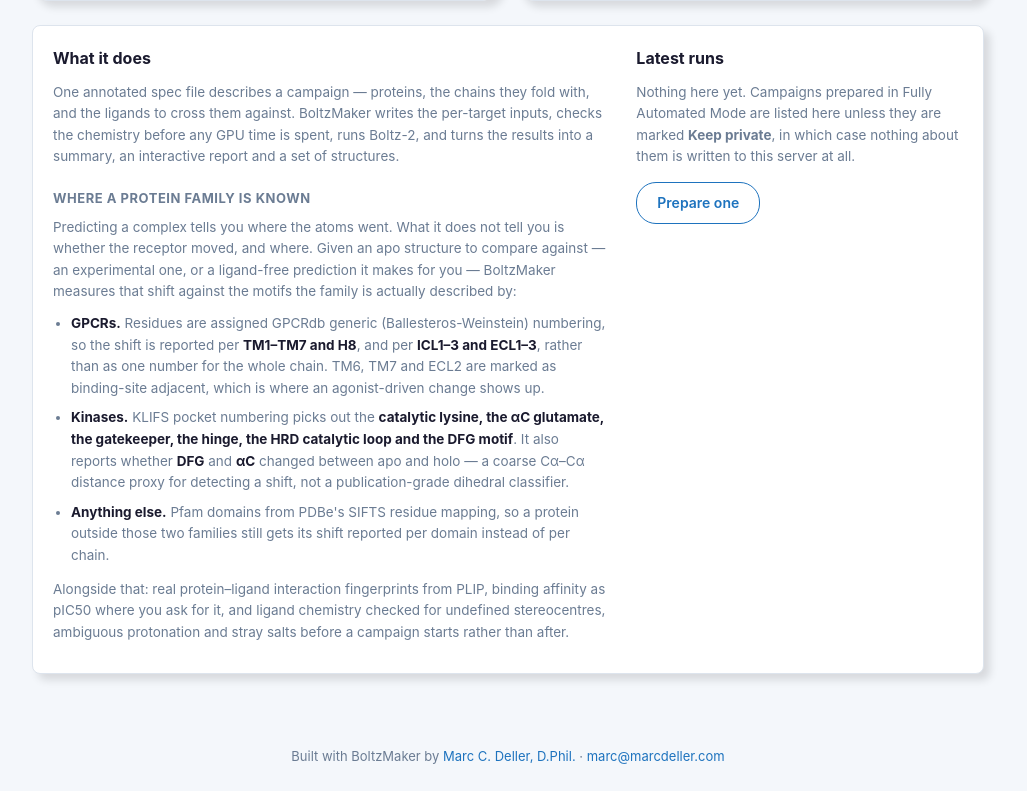
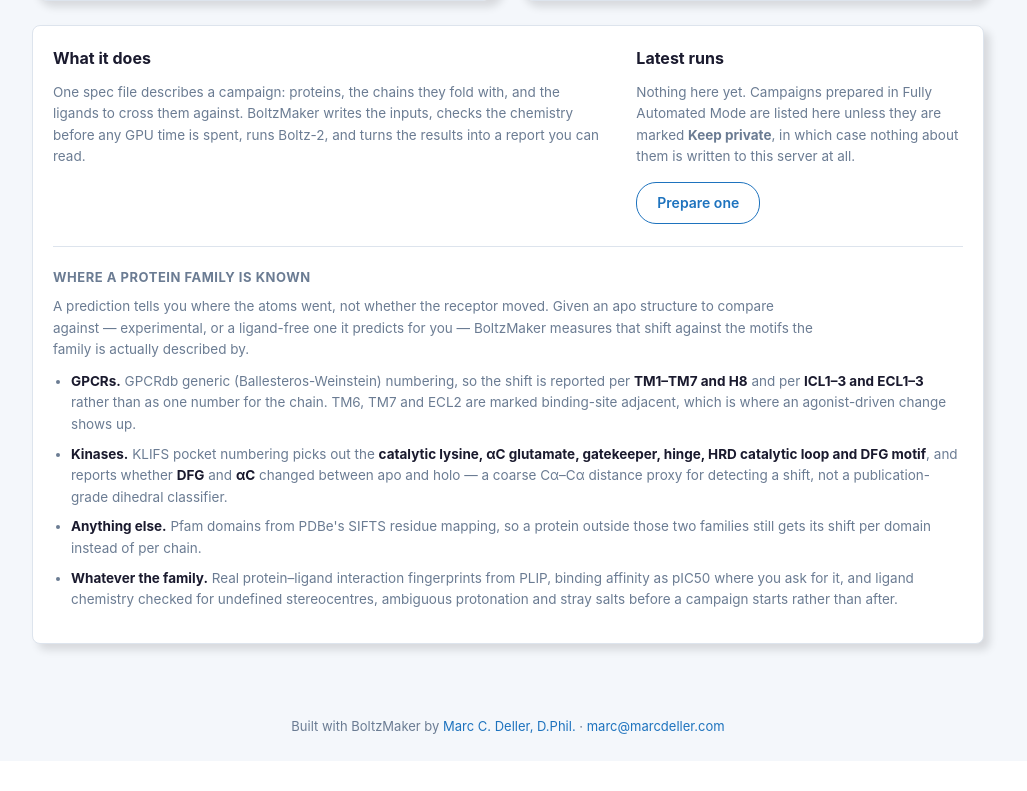
Before and after one commit to bellcheddar/BoltzMaker, a Flask app: page / in a window 1280 px wide. Shown: the part 545-1336 px from the top of the page, without its empty margins (132-1159 px from the left). After the commit the page ends 1279 px from the top, so only its background shows below. Run offline with Flask 3, Linux system fonts and the light colour scheme.

Commit message:
Landing page: shorten the intro, give the family section the full width
"What it does" is about half as long: it now says what a campaign is and what
happens to it, and stops. The detail was competing with the section beneath it
for the same reader.

"Where a protein family is known" moves below both columns and runs the full
width. It was set in the left column at half the measure of everything around it,
which is a poor place for four bullets of dense description.

The paragraph that used to dangle underneath -- PLIP fingerprints, pIC50, the
ligand chemistry checks -- is now a fourth bullet. Those are not family-specific,
so it reads "Whatever the family", which is both accurate and the distinction
worth drawing next to the three that are.

Co-Authored-By: Claude Opus 5 <noreply@anthropic.com>
Claude-Session: https://claude.ai/code/session_013Berx5YBoFWtvXMTRmrJd9

```diff
--- a/web/static/css/brand.css
+++ b/web/static/css/brand.css
@@ -122,6 +122,11 @@ img, canvas { max-width: 100%; height: auto; }
 .md-intro-grid h2 { margin: 0 0 10px; }
 .md-intro-grid .md-sub { margin: 20px 0 8px; }
 .md-intro-lead { font-size: 13.5px; color: var(--md-text-muted); margin: 0 0 10px; max-width: 68ch; }
+/* Below both columns, so the bullets get the full measure rather than half of it. */
+.md-intro-full { margin-top: 22px; padding-top: 20px; border-top: 1px solid var(--md-border); }
+.md-intro-full .md-sub { margin-top: 0; }
+.md-intro-full .md-intro-list { max-width: none; }
+.md-intro-full .md-intro-lead { max-width: 90ch; }
 .md-intro-list { margin: 0 0 12px; padding-left: 18px; font-size: 13.5px; color: var(--md-text-muted); }
 .md-intro-list li { margin-bottom: 8px; }
 .md-intro-list b { color: var(--md-text); }
--- a/web/templates/index.html
+++ b/web/templates/index.html
@@ -41,34 +41,10 @@
   <div class="md-intro-grid">
     <div>
       <h2>What it does</h2>
-      <p class="md-intro-lead">One annotated spec file describes a campaign &mdash; proteins, the
-        chains they fold with, and the ligands to cross them against. BoltzMaker writes the
-        per-target inputs, checks the chemistry before any GPU time is spent, runs Boltz-2, and
-        turns the results into a summary, an interactive report and a set of structures.</p>
-
-      <h3 class="md-sub">Where a protein family is known</h3>
-      <p class="md-intro-lead">Predicting a complex tells you where the atoms went. What it does
-        not tell you is whether the receptor moved, and where. Given an apo structure to compare
-        against &mdash; an experimental one, or a ligand-free prediction it makes for you &mdash;
-        BoltzMaker measures that shift against the motifs the family is actually described by:</p>
-      <ul class="md-intro-list">
-        <li><b>GPCRs.</b> Residues are assigned GPCRdb generic (Ballesteros-Weinstein) numbering,
-          so the shift is reported per <b>TM1&ndash;TM7 and H8</b>, and per <b>ICL1&ndash;3 and
-          ECL1&ndash;3</b>, rather than as one number for the whole chain. TM6, TM7 and ECL2 are
-          marked as binding-site adjacent, which is where an agonist-driven change shows up.</li>
-        <li><b>Kinases.</b> KLIFS pocket numbering picks out the <b>catalytic lysine, the
-          &alpha;C glutamate, the gatekeeper, the hinge, the HRD catalytic loop and the DFG
-          motif</b>. It also reports whether <b>DFG</b> and <b>&alpha;C</b> changed between apo
-          and holo &mdash; a coarse C&alpha;&ndash;C&alpha; distance proxy for detecting a shift,
-          not a publication-grade dihedral classifier.</li>
-        <li><b>Anything else.</b> Pfam domains from PDBe's SIFTS residue mapping, so a protein
-          outside those two families still gets its shift reported per domain instead of per
-          chain.</li>
-      </ul>
-      <p class="md-intro-lead">Alongside that: real protein&ndash;ligand interaction fingerprints
-        from PLIP, binding affinity as pIC50 where you ask for it, and ligand chemistry checked
-        for undefined stereocentres, ambiguous protonation and stray salts before a campaign
-        starts rather than after.</p>
+      <p class="md-intro-lead">One spec file describes a campaign: proteins, the chains they fold
+        with, and the ligands to cross them against. BoltzMaker writes the inputs, checks the
+        chemistry before any GPU time is spent, runs Boltz-2, and turns the results into a report
+        you can read.</p>
     </div>
 
     <div>
@@ -96,5 +72,32 @@
       {% endif %}
     </div>
   </div>
+
+  {#  Full width, below both columns: the bullets are long enough that squeezing them
+      into the left column set them at half the measure of everything around them.  #}
+  <div class="md-intro-full">
+    <h3 class="md-sub">Where a protein family is known</h3>
+    <p class="md-intro-lead">A prediction tells you where the atoms went, not whether the receptor
+      moved. Given an apo structure to compare against &mdash; experimental, or a ligand-free one
+      it predicts for you &mdash; BoltzMaker measures that shift against the motifs the family is
+      actually described by.</p>
+    <ul class="md-intro-list">
+      <li><b>GPCRs.</b> GPCRdb generic (Ballesteros-Weinstein) numbering, so the shift is reported
+        per <b>TM1&ndash;TM7 and H8</b> and per <b>ICL1&ndash;3 and ECL1&ndash;3</b> rather than as
+        one number for the chain. TM6, TM7 and ECL2 are marked binding-site adjacent, which is
+        where an agonist-driven change shows up.</li>
+      <li><b>Kinases.</b> KLIFS pocket numbering picks out the <b>catalytic lysine, &alpha;C
+        glutamate, gatekeeper, hinge, HRD catalytic loop and DFG motif</b>, and reports whether
+        <b>DFG</b> and <b>&alpha;C</b> changed between apo and holo &mdash; a coarse
+        C&alpha;&ndash;C&alpha; distance proxy for detecting a shift, not a publication-grade
+        dihedral classifier.</li>
+      <li><b>Anything else.</b> Pfam domains from PDBe's SIFTS residue mapping, so a protein
+        outside those two families still gets its shift per domain instead of per chain.</li>
+      <li><b>Whatever the family.</b> Real protein&ndash;ligand interaction fingerprints from
+        PLIP, binding affinity as pIC50 where you ask for it, and ligand chemistry checked for
+        undefined stereocentres, ambiguous protonation and stray salts before a campaign starts
+        rather than after.</li>
+    </ul>
+  </div>
 </div>
 {% endblock %}
```
